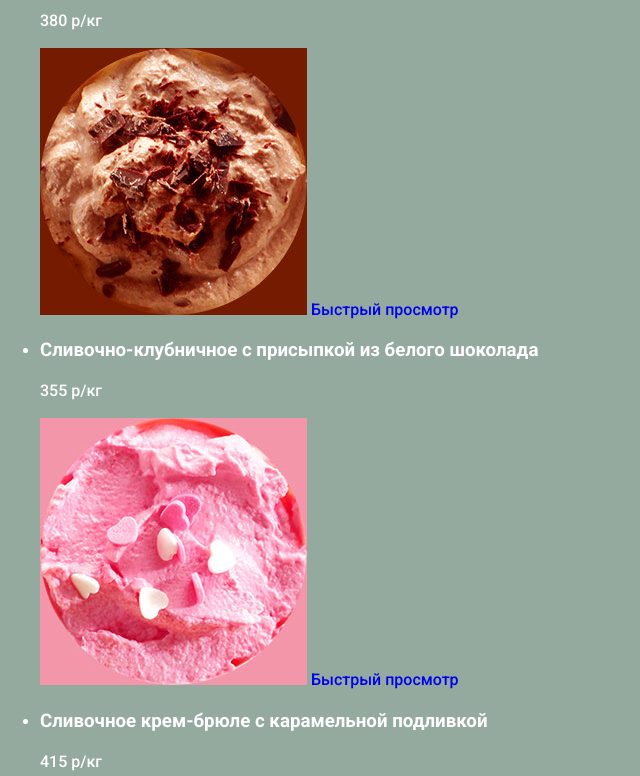
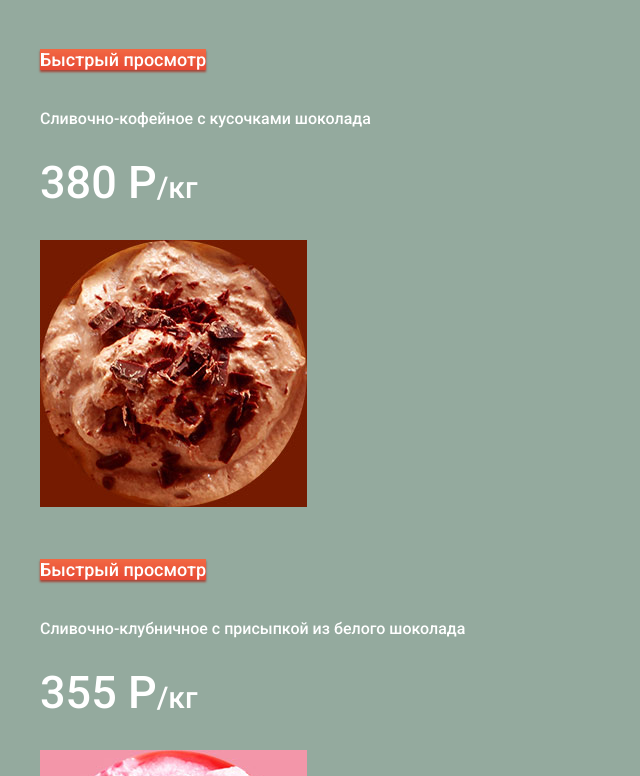
Before and after one commit to ledomskiy/563961-gllacy, a plain HTML site: page index.html in a window 1280 px wide. Shown: the part 2187-2963 px from the top of the page, without its empty margins (0-640 px from the left). Drawn offline with Linux system fonts and the light colour scheme.

Commit message:
Базовая стилизация карточек товаров

```diff
--- a/css/style.css
+++ b/css/style.css
@@ -185,3 +185,29 @@ a {
   background-color: #442a1e;
   background-repeat: no-repeat;
 }
+
+
+.product-list {
+  list-style: none;
+}
+
+.product h3 {
+  font-size: 16px;
+  line-height: 22px;
+  font-weight: 500;
+}
+
+.product p {
+  font-size: 30px;
+  line-height: 45px;
+}
+
+.product .cost {
+  font-size: 45px;
+  text-transform: uppercase;
+}
+
+.product .button-primary {
+  font-size: 18px;
+  line-height: 24px;
+}
--- a/index.html
+++ b/index.html
@@ -118,27 +118,27 @@
         <ul class="product-list">
           <li class="product">
             <h3>Сливочное с апельсиновым джемом и цитрусовой стружкой</h3>
-            <p>310 р/кг</p>
+            <p><span class="cost">310 р</span>/кг</p>
             <img src="img/catalog-ice-cream-1.jpg" width="267" height="267" alt="Сливочное с апельсиновым джемом и цитрусовой стружкой">
-            <a href="#">Быстрый просмотр</a>
+            <p><a class="button-primary" href="#">Быстрый просмотр</a></p>
           </li>
           <li class="product">
             <h3>Сливочно-кофейное с кусочками шоколада</h3>
-            <p>380 р/кг</p>
+            <p><span class="cost">380 р</span>/кг</p>
             <img src="img/catalog-ice-cream-2.jpg" width="267" height="267" alt="Сливочно-кофейное с кусочками шоколада">
-            <a href="#">Быстрый просмотр</a>
+            <p><a class="button-primary" href="#">Быстрый просмотр</a></p>
           </li>
           <li class="product">
             <h3>Сливочно-клубничное с присыпкой из белого шоколада</h3>
-            <p>355 р/кг</p>
+            <p><span class="cost">355 р</span>/кг</p>
             <img src="img/catalog-ice-cream-3.jpg" width="267" height="267" alt="Сливочно-клубничное с присыпкой из белого шоколада">
-            <a href="#">Быстрый просмотр</a>
+            <p><a class="button-primary" href="#">Быстрый просмотр</a></p>
           </li>
           <li class="product">
             <h3>Сливочное крем-брюле с карамельной подливкой</h3>
-            <p>415 р/кг</p>
+            <p><span class="cost">415 р</span>/кг</p>
             <img src="img/catalog-ice-cream-4.jpg" width="267" height="267" alt="Сливочное крем-брюле с карамельной подливкой">
-            <a href="#">Быстрый просмотр</a>
+            <p><a class="button-primary" href="#">Быстрый просмотр</a></p>
           </li>
         </ul>
       </section>
```
Also changed, not shown: catalog.html (+24 -24 lines).
